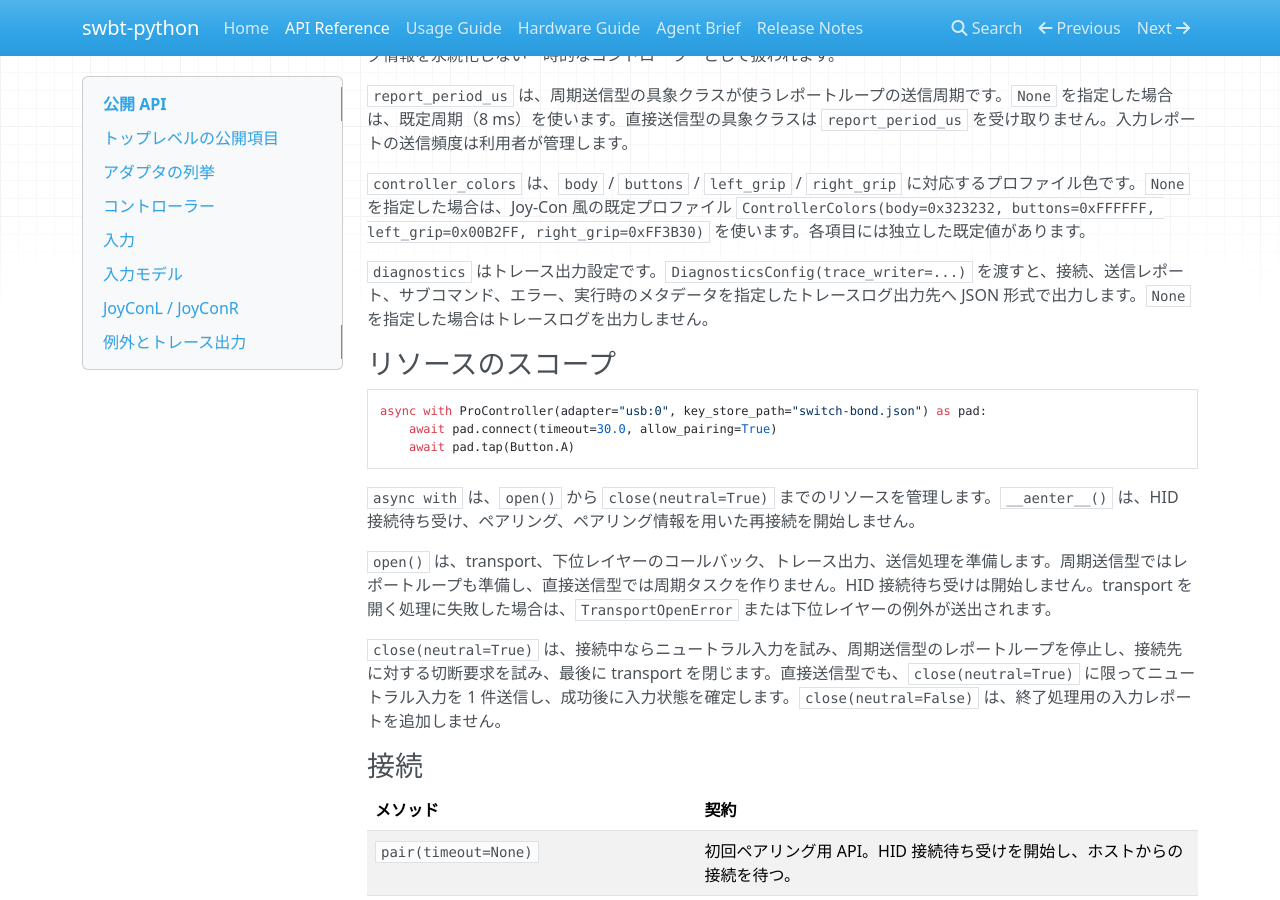
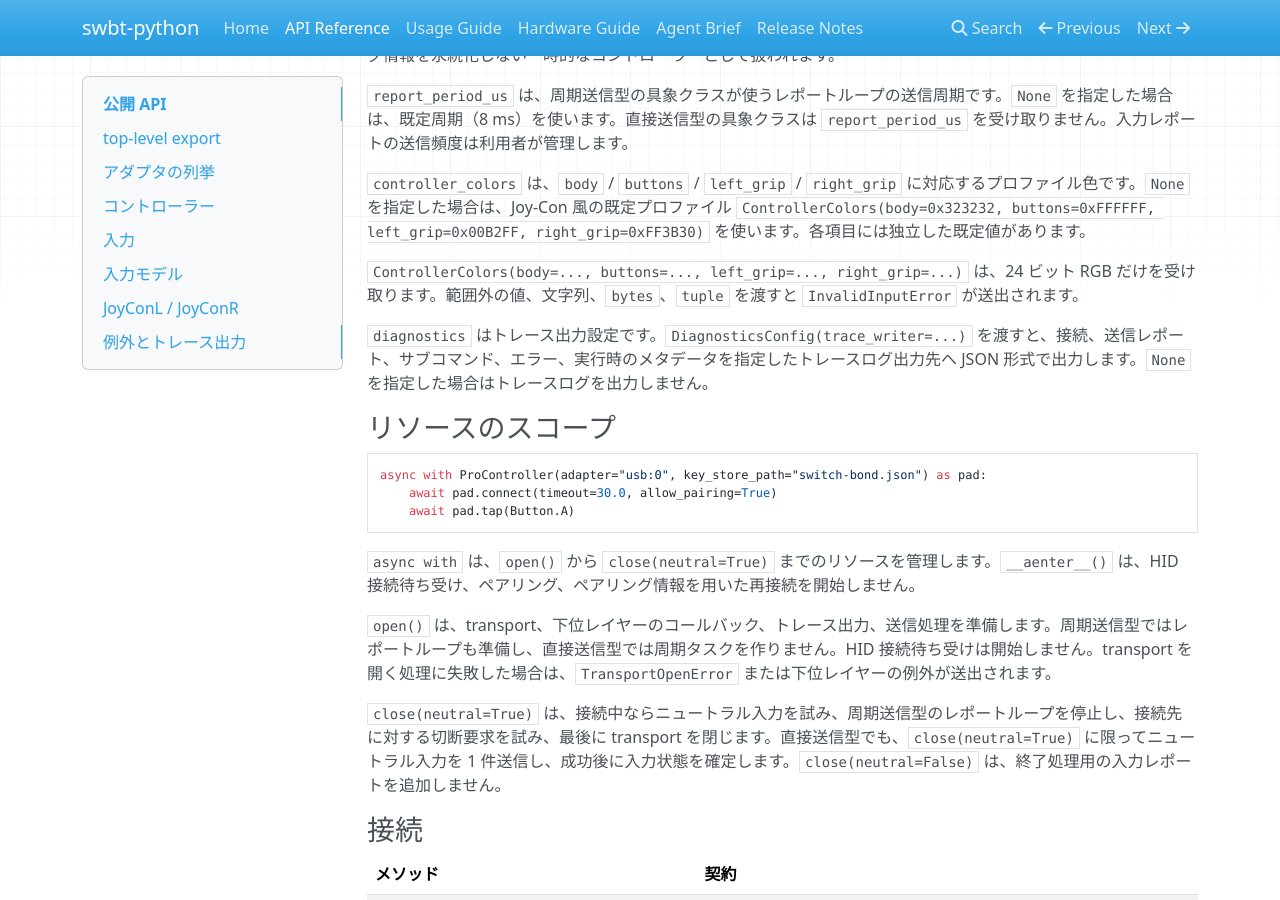
Before and after one commit to niart120/swbt-python, an MkDocs documentation site: the page built from docs/api.md, in a window 1280 px wide and 900 px high, scrolled down 2973 px. Built offline with MkDocs 1.6.1, drawn with Linux system fonts in a browser that asks for light colours; nearby versions of some CDN libraries; some of the changed text lies outside the part shown.

Commit message:
docs(api): 公開項目と色設定の配置を整える

````diff
--- a/docs/api.md
+++ b/docs/api.md
@@ -22,7 +22,7 @@ from swbt import (
 )
 ```
 
-## トップレベルの公開項目
+## top-level export
 
 トップレベルの公開 API と主な用途を説明します。
 
@@ -114,6 +114,8 @@ direct_pad = DirectProController(
 `report_period_us` は、周期送信型の具象クラスが使うレポートループの送信周期です。`None` を指定した場合は、既定周期（8 ms）を使います。直接送信型の具象クラスは `report_period_us` を受け取りません。入力レポートの送信頻度は利用者が管理します。
 
 `controller_colors` は、`body` / `buttons` / `left_grip` / `right_grip` に対応するプロファイル色です。`None` を指定した場合は、Joy-Con 風の既定プロファイル `ControllerColors(body=0x323232, buttons=0xFFFFFF, left_grip=0x00B2FF, right_grip=0xFF3B30)` を使います。各項目には独立した既定値があります。
+
+`ControllerColors(body=..., buttons=..., left_grip=..., right_grip=...)` は、24 ビット RGB だけを受け取ります。範囲外の値、文字列、`bytes`、`tuple` を渡すと `InvalidInputError` が送出されます。
 
 `diagnostics` はトレース出力設定です。`DiagnosticsConfig(trace_writer=...)` を渡すと、接続、送信レポート、サブコマンド、エラー、実行時のメタデータを指定したトレースログ出力先へ JSON 形式で出力します。`None` を指定した場合はトレースログを出力しません。
 
````
Also changed, not shown: other parts of docs/api.md (+0 -2 lines).
